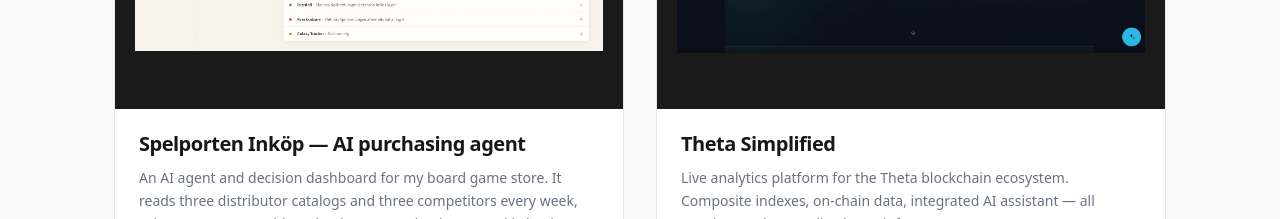
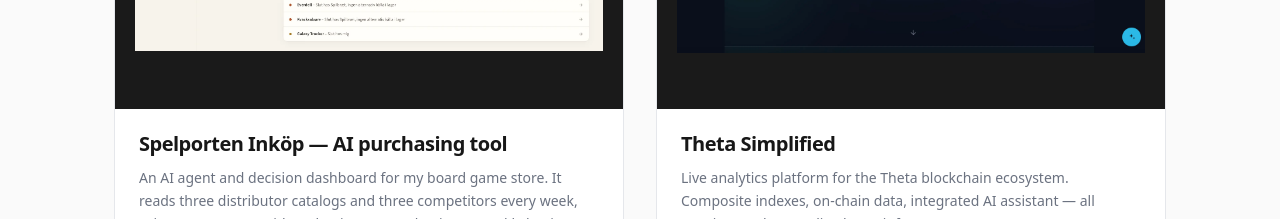
Before and after one commit to Jaken-ux/my-portfolio, a Next.js app: page /ai-builds in a window 1280 px wide. Shown: the part 1440-1659 px from the top of the page. Built offline with nearby package versions, Linux system fonts and the light colour scheme; no server answers.

Commit message:
Rename Spelporten Inköp case to AI Purchasing Tool
Co-Authored-By: Claude Opus 5.5 <noreply@anthropic.com>

```diff
--- a/src/app/(main)/ai-builds/page.tsx
+++ b/src/app/(main)/ai-builds/page.tsx
@@ -35,7 +35,7 @@ const methodPoints = [
 
 const builds: Build[] = [
   {
-    name: "Spelporten Inköp — AI purchasing agent",
+    name: "Spelporten Inköp — AI purchasing tool",
     description:
       "An AI agent and decision dashboard for my board game store. It reads three distributor catalogs and three competitors every week, prices every game with real unit costs, and writes a weekly buying brief. Code does the maths; the agent does the judgment.",
     tags: ["AI Agent", "Decision Support", "E-commerce"],
--- a/src/content/projects.ts
+++ b/src/content/projects.ts
@@ -263,7 +263,7 @@ export const projectContent: ProjectContent[] = [
   },
   {
     slug: "spelporten-inkop",
-    title: "Spelporten Inköp — AI Purchasing Agent",
+    title: "Spelporten Inköp — AI Purchasing Tool",
     intro:
       "An AI agent and decision dashboard I built for my own board game store, to decide what to buy, where to buy it and what to charge.",
     role: "Founder — product design and development",
```
